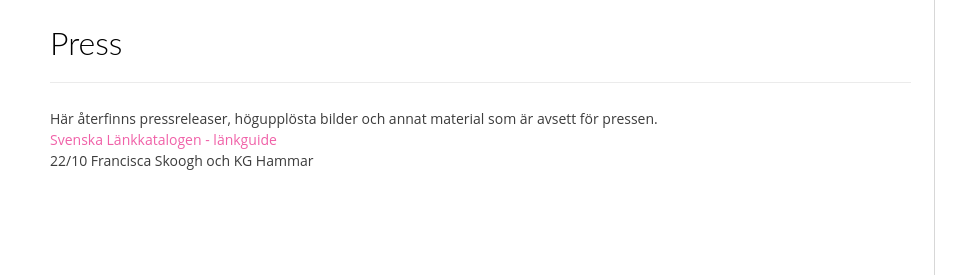
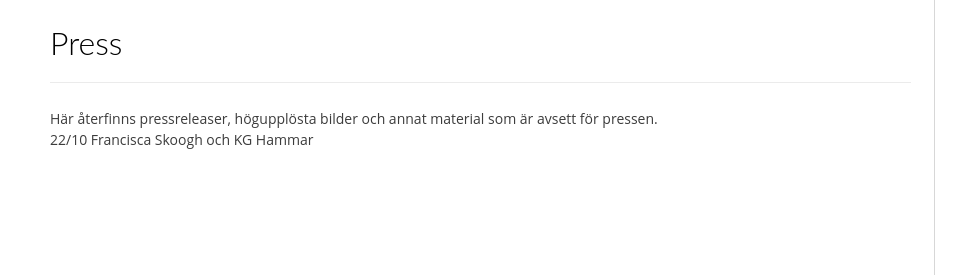
Before and after one commit to carnalito80/neo, a plain HTML site: page press.htm in a window 1280 px wide. Shown: the part 290-565 px from the top of the page, 0-953 px from the left. Drawn offline with Linux system fonts and the light colour scheme.

Commit message:
lakkatalogen.se borttagen

```diff
--- a/press.htm
+++ b/press.htm
@@ -119,7 +119,7 @@ body.custom-background { background-color: #ffffff; }
 	<div class="entry-content">
 
 <p>Här återfinns pressreleaser, högupplösta bilder och annat material som är avsett för pressen.<br>
-	<a href="http://www.lankkatalogen.se" id="RC49D4" title="Länkguide">Svenska Länkkatalogen - länkguide</a><br>
+
 
 
 22/10 Francisca Skoogh och KG Hammar</p>
```
